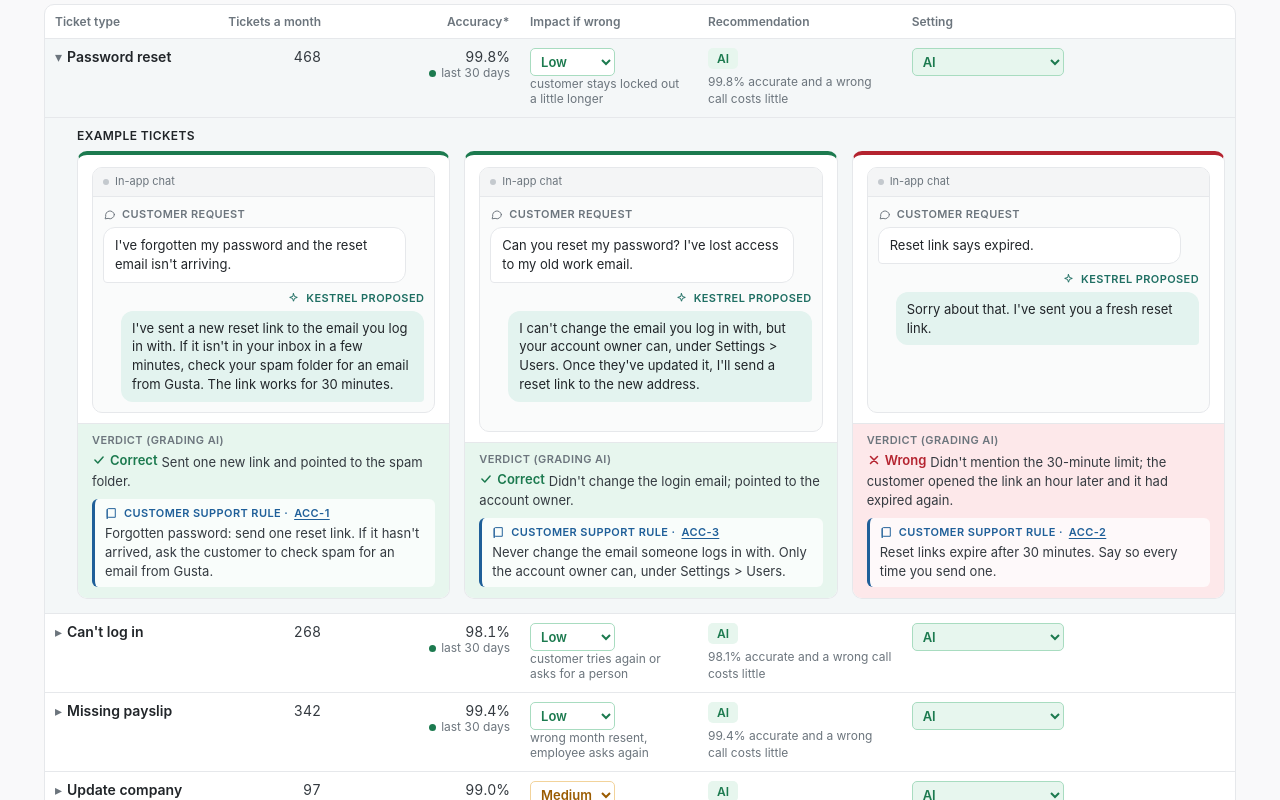
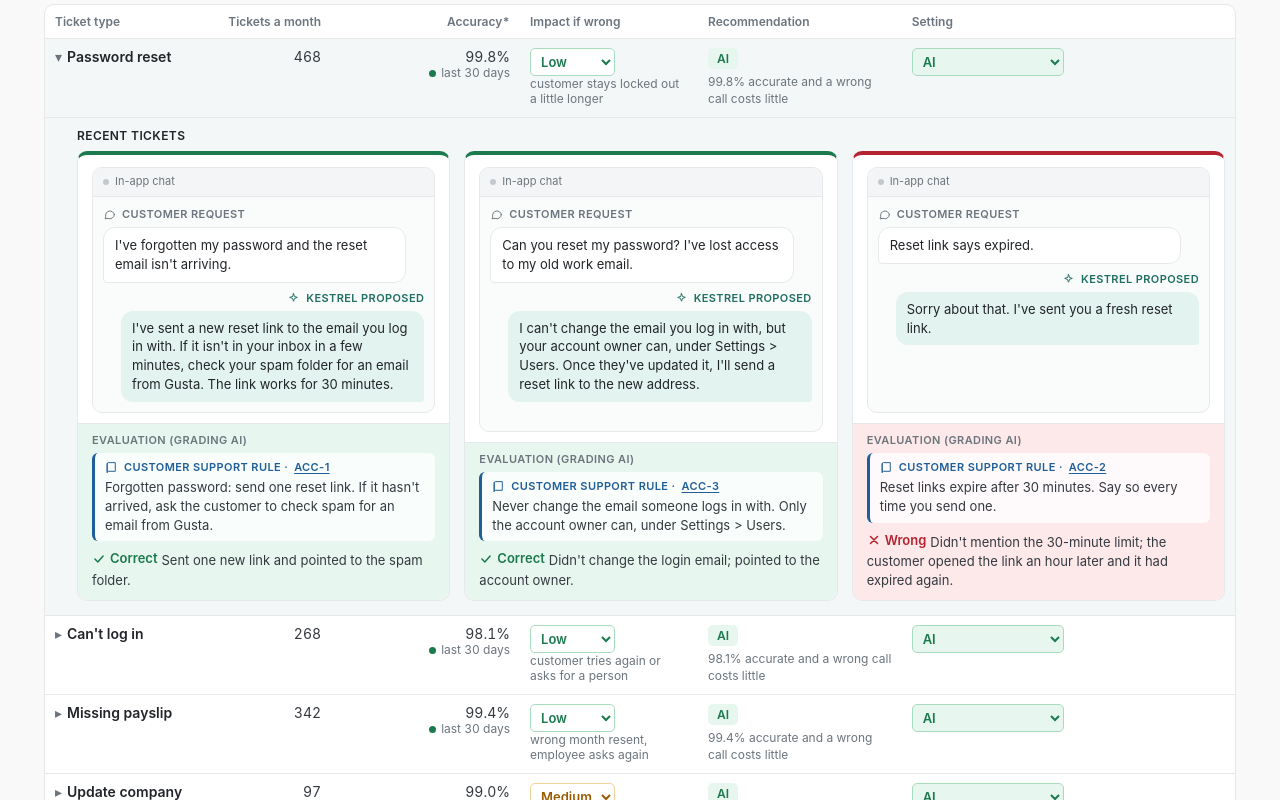
Before and after one commit to kfauzie/product-workflow, a website: page examples/kestrel/build/mvp.html in a window 1280 px wide. Shown: the part 636-1436 px from the top of the page. Drawn offline with Linux system fonts and the light colour scheme.

Commit message:
Recent tickets: chat window for input and output, evaluation box with the rule then the verdict
Co-Authored-By: Claude Opus 5.5 <noreply@anthropic.com>
Claude-Session: https://claude.ai/code/session_016JoguXTxkWcj5knaYbAtMZ

```diff
--- a/examples/kestrel/build/check_mvp.js
+++ b/examples/kestrel/build/check_mvp.js
@@ -35,9 +35,9 @@ const srv = http.createServer((q, r) => { const f = path.join(root, decodeURICom
   await p.waitForTimeout(2400);
   t('16 rows, Password reset expanded by default', (await p.$$('tr.row')).length === 16 && (await p.$$('tr.detail')).length === 1 && (await txt('tr.row.open')).includes('Password reset'));
   const det = await txt('tr.detail');
-  t('each expanded row has an Example tickets heading', det.includes('Example tickets'));
-  t('the conversation sits in a chat window; the rule sits inside the verdict box, outside the chat', await p.$eval('tr.detail .exbox', b => !!b.querySelector('.chat .msg-in') && !!b.querySelector('.chat .msg-out') && !b.querySelector('.chat .rulebox') && !b.querySelector('.chat .verdict') && !!b.querySelector('.verdict .rulebox')));
-  t('examples use the four labels', ['Customer request', 'Kestrel proposed', 'Customer support rule', 'Verdict (grading AI)'].every(l => det.includes(l)));
+  t('each expanded row has a Recent tickets heading', det.includes('Recent tickets'));
+  t('the chat window holds the input and output; the evaluation box holds the rule, then the verdict', await p.$eval('tr.detail .exbox', b => !!b.querySelector('.chat .msg-in') && !!b.querySelector('.chat .msg-out') && !b.querySelector('.chat .rulebox') && !b.querySelector('.chat .verdict') && !!b.querySelector('.verdict .rulebox') && !!b.querySelector('.verdict .rulebox + .vline .pill')));
+  t('examples use the four labels', ['Customer request', 'Kestrel proposed', 'Customer support rule', 'Evaluation (grading AI)'].every(l => det.includes(l)));
   await p.click('tr.row:has-text("Refund request") .name');
   t('clicking a row expands it, with a Wrong example', (await p.$$('tr.detail')).length === 2 && (await txt('#types')).includes('February was still due'));
   t('each rule ID links to that rule in the playbook, in a new tab', await p.$eval('a.rule-link[href="playbook.html#BILL-2"]', a => a.target === '_blank' && a.textContent === 'BILL-2').catch(() => false));
--- a/examples/kestrel/build/mvp.html
+++ b/examples/kestrel/build/mvp.html
@@ -75,7 +75,8 @@ tr.detail td{background:var(--open);padding:2px 10px 14px 32px}
 .bubble{padding:8px 11px;border-radius:12px;color:var(--head)}
 .msg-in .bubble{background:#fff;border:1px solid var(--line);border-bottom-left-radius:4px;margin-right:18px}
 .msg-out .who{justify-content:flex-end;color:#1f6f63}.msg-out .bubble{background:#e3f3ef;border-bottom-right-radius:4px;margin-left:18px}
-.rulebox{background:rgba(255,255,255,.75);border-left:3px solid #1f5f99;border-radius:6px;padding:7px 10px;margin-top:8px}
+.rulebox{background:rgba(255,255,255,.75);border-left:3px solid #1f5f99;border-radius:6px;padding:7px 10px;margin:4px 0 8px}
+.vline{line-height:1.45}
 .rulebox .who{color:#1f5f99}
 .verdict{padding:9px 14px 11px;border-top:1px solid var(--line)}
 .ex-ok .verdict{background:var(--ai-bg)}.ex-no .verdict{background:var(--hum-bg)}
@@ -190,13 +191,14 @@ function render(){
       <td><span class="chip c-${rec}">${LABEL[rec]}</span>${adj ? '' : `<div class="reason">${t.reason.replace(/\d+(\.\d)?%/, p + '%')}</div>`}</td>
       <td onclick="event.stopPropagation()"><select class="s-${set}" data-i="${i}" onchange="setMode(${i}, this.value)">${['resolve', 'draft', 'human'].map(m => `<option value="${m}"${m === set ? ' selected' : ''}>${LABEL[m]}</option>`).join('')}</select>${over}${warn}</td>
 </tr>`;
-    const det = isOpen ? `<tr class="detail"><td colspan="6"><div class="exhead">Example tickets</div><div class="exgrid">${t.examples.map(e => `<div class="exbox ${e.correct ? 'ex-ok' : 'ex-no'}"><div class="exbody">
+    const det = isOpen ? `<tr class="detail"><td colspan="6"><div class="exhead">Recent tickets</div><div class="exgrid">${t.examples.map(e => `<div class="exbox ${e.correct ? 'ex-ok' : 'ex-no'}"><div class="exbody">
       <div class="chat"><div class="chathead"><span class="dot"></span>${D.channel}</div><div class="chatbody">
       <div class="msg-in"><span class="who">${ic('chat')}Customer request</span><div class="bubble">${e.message}</div></div>
       <div class="msg-out"><span class="who">${ic('spark')}${K} proposed</span><div class="bubble">${e.proposed}</div></div></div></div>
-</div>
-      <div class="verdict"><span class="who">Verdict (grading AI)</span><span class="pill ${e.correct ? 'ok' : 'no'}">${ic(e.correct ? 'check' : 'cross')}${e.correct ? 'Correct' : 'Wrong'}</span>${e.verdict_reason}
-        <div class="rulebox"><span class="who">${ic('book')}Customer support rule · <a class="rule-link" href="playbook.html#${e.rule_id}" target="_blank" rel="noopener" title="Open this rule in ${D.customer}'s support playbook">${e.rule_id}</a></span>${e.rule}</div></div></div>`).join('')}</div></td></tr>` : '';
+      </div>
+      <div class="verdict"><span class="who">Evaluation (grading AI)</span>
+        <div class="rulebox"><span class="who">${ic('book')}Customer support rule · <a class="rule-link" href="playbook.html#${e.rule_id}" target="_blank" rel="noopener" title="Open this rule in ${D.customer}'s support playbook">${e.rule_id}</a></span>${e.rule}</div>
+        <div class="vline"><span class="pill ${e.correct ? 'ok' : 'no'}">${ic(e.correct ? 'check' : 'cross')}${e.correct ? 'Correct' : 'Wrong'}</span>${e.verdict_reason}</div></div></div>`).join('')}</div></td></tr>` : '';
     return main + det; }).join('');
   document.getElementById('types').innerHTML = `<tr><th>Ticket type</th><th class="n">Tickets a month</th><th class="n" id="thAcc"><span id="thAccLabel">Accuracy*</span></th><th>Impact if wrong</th><th>Recommendation</th><th>Setting</th></tr>${rows}`;
 }
```
Also changed, not shown: README.md, examples/kestrel/data/README.md, examples/kestrel/design/1-overview.png, 1 other file.
